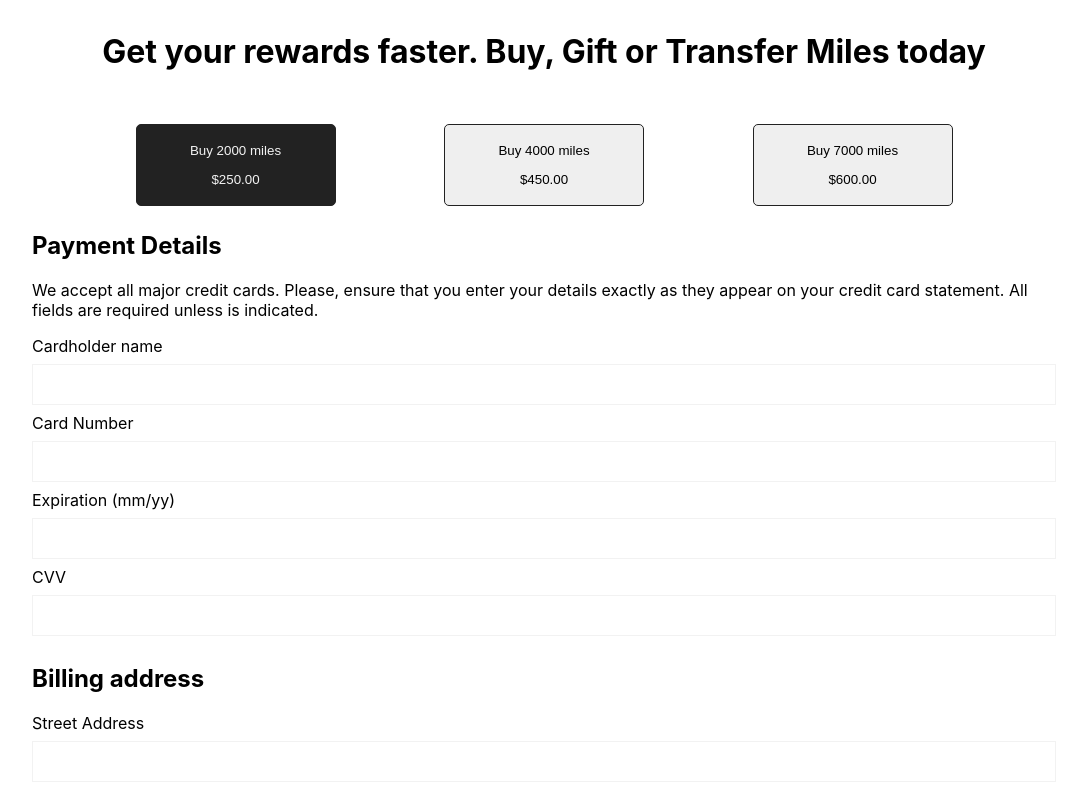
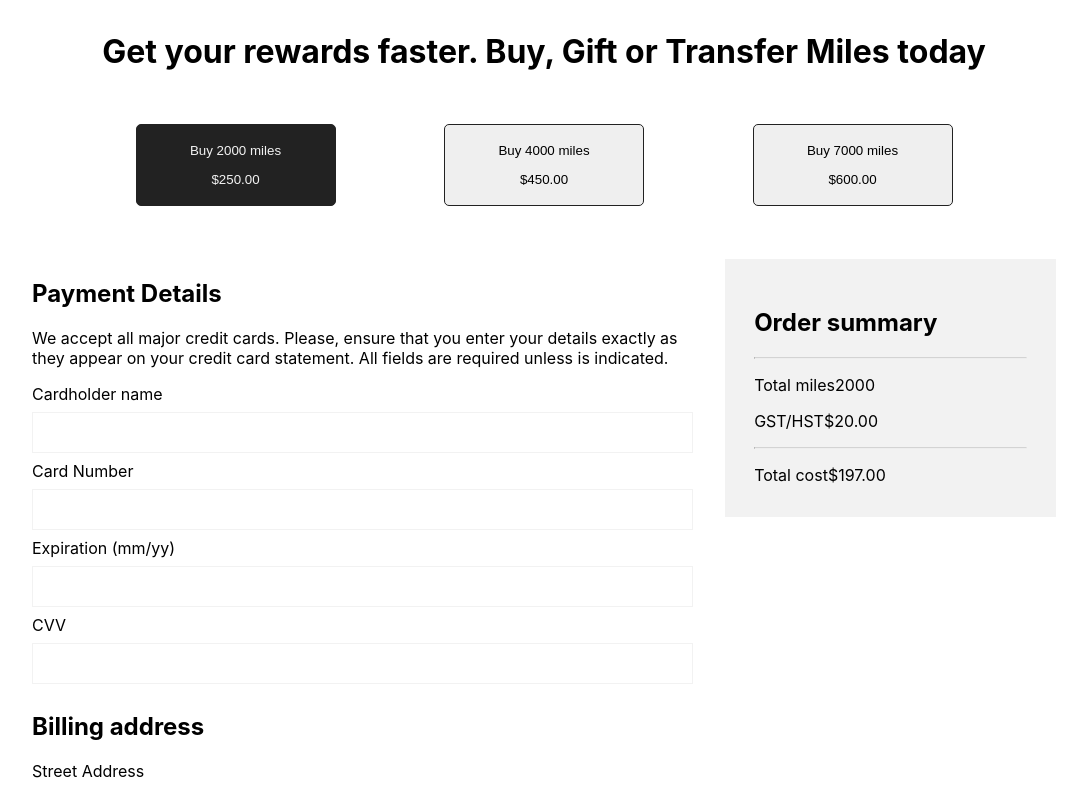
Before and after one commit to vitor-correia10/lcr-delivery-challenge, a React (Create React App) app: page / in a window 1280 px wide. Shown: the top 787 px of the page, without its empty margins (96-1183 px from the left). Built offline with nearby package versions, Linux system fonts and the light colour scheme.

Commit message:
style order summary

```diff
--- a/src/components/Main/index.js
+++ b/src/components/Main/index.js
@@ -1,7 +1,11 @@
+import './mainStyles.css'
+
 import React from 'react'
 
 import { Box } from '../Box'
 import { FormFields } from '../FormFields'
+import { OrderSummary } from '../OrderSummary'
+
 
 export const Main = () => {
     return (
@@ -9,6 +13,7 @@ export const Main = () => {
         <Box />
         <main>
           <FormFields />
+          <OrderSummary />
         </main>
       </>
     )
--- a/src/components/OrderSummary/index.js
+++ b/src/components/OrderSummary/index.js
@@ -9,7 +9,7 @@ export const OrderSummary = () => {
         <hr />
 
         <p>
-          total miles
+          Total miles
           <span>2000</span>
         </p>
         <p>
--- a/src/index.css
+++ b/src/index.css
@@ -18,6 +18,7 @@ code {
   --white: #F2F2F2;
   --grid-columns: 1fr;
   --border-radius: 5px;
+  --grid-columns-form: 1fr;
 }
 
 /* Tablet style*/
@@ -25,13 +26,10 @@ code {
   :root {
     --primary-color: blue;
     --grid-columns: 1fr 1fr 1fr;
+    --grid-columns-form: 2fr 1fr;
   }
   body {
     width: 80%;
     margin: auto;
   }
 }
-
-/* Desktop style*/
-@media (min-width: 1200px) {
-}
```
